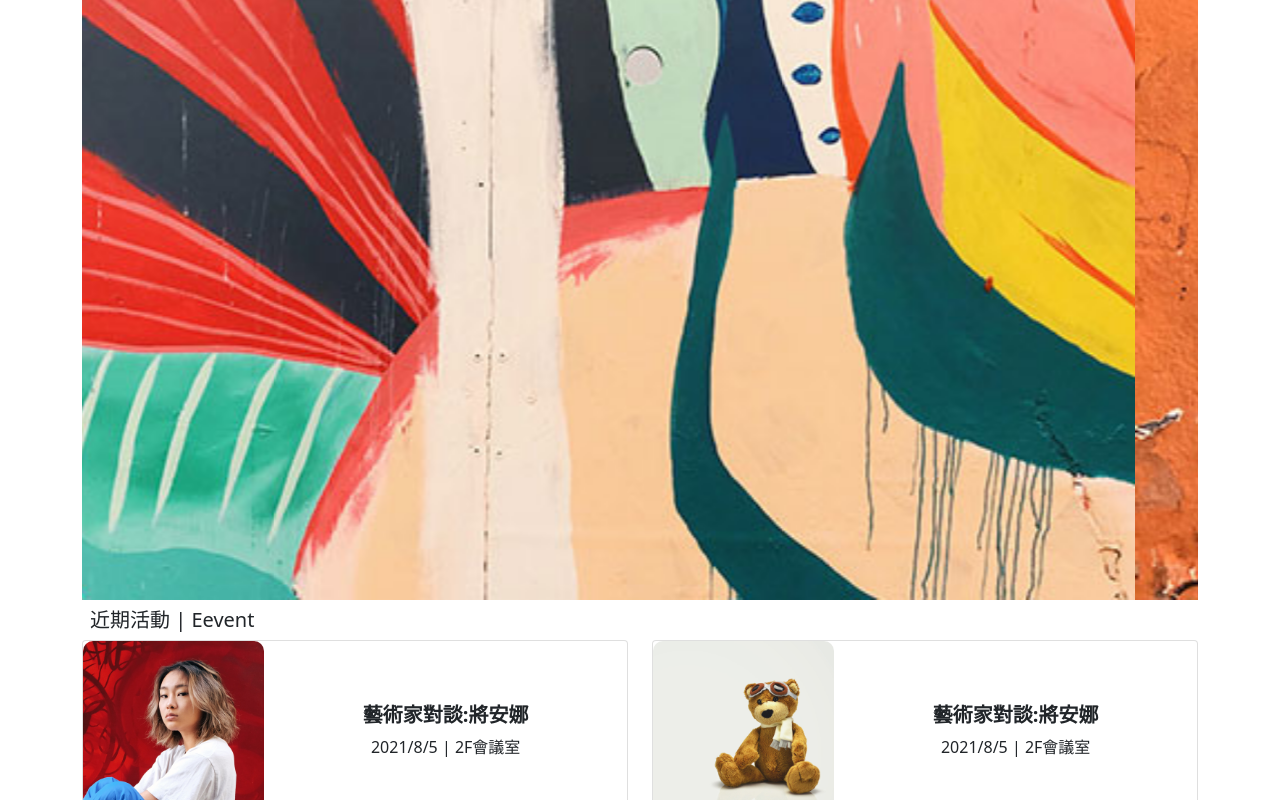
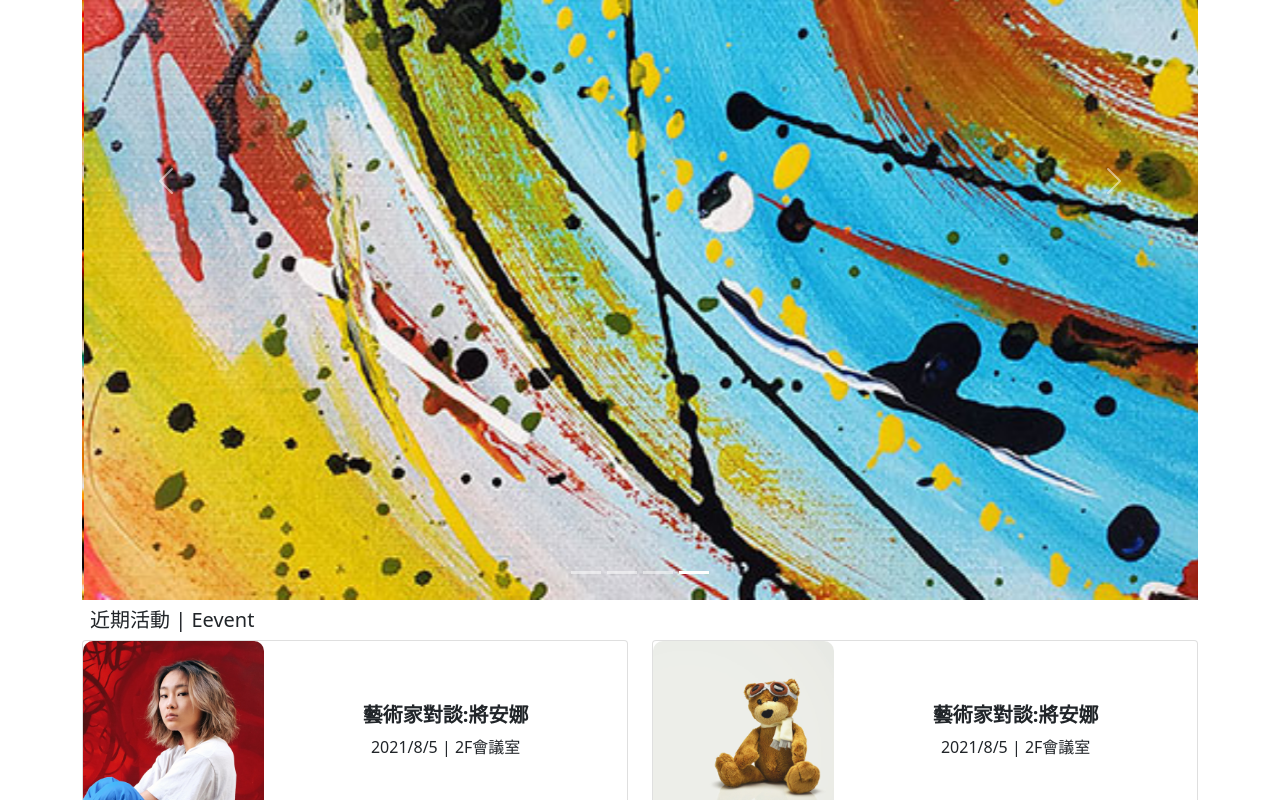
Before and after one commit to Shaun0118/shaun0118.github.io, a plain HTML site: page index.html in a window 1280 px wide. Shown: the part 982-1782 px from the top of the page. Drawn offline with nearby package versions, Linux system fonts and the light colour scheme.

Commit message:
Add files via upload

```diff
--- a/index.html
+++ b/index.html
@@ -102,21 +102,41 @@
     <carosel>
         <div class="container">
             <p class="h5 m-2"> 館內典藏 | Exhibitions</p>
-            <div id="carouselExampleSlidesOnly" class="carousel slide" data-bs-ride="carousel">
+            <div id="carouselExampleIndicators" class="carousel slide" data-bs-ride="carousel">
+                <div class="carousel-indicators">
+                    <button type="button" data-bs-target="#carouselExampleIndicators" data-bs-slide-to="0"
+                        class="active" aria-current="true" aria-label="Slide 1"></button>
+                    <button type="button" data-bs-target="#carouselExampleIndicators" data-bs-slide-to="1"
+                        aria-label="Slide 2"></button>
+                    <button type="button" data-bs-target="#carouselExampleIndicators" data-bs-slide-to="2"
+                        aria-label="Slide 3"></button>
+                    <button type="button" data-bs-target="#carouselExampleIndicators" data-bs-slide-to="3"
+                        aria-label="Slide 4"></button>
+                </div>
                 <div class="carousel-inner">
-                    <div class="carousel-item active">
+                    <div class="carousel-item active" data-bs-interval="1500">
                         <img src="./carouselImages/典藏(1).jpg" class="test" alt="...">
                     </div>
-                    <div class="carousel-item">
+                    <div class="carousel-item" data-bs-interval="1500">
                         <img src="./carouselImages/典藏(2).jpg" class="test" alt="...">
                     </div>
-                    <div class="carousel-item">
+                    <div class="carousel-item" data-bs-interval="1500">
                         <img src="./carouselImages/典藏(3).jpg" class="test" alt="...">
                     </div>
-                    <div class="carousel-item">
+                    <div class="carousel-item" data-bs-interval="1500">
                         <img src="./carouselImages/典藏(4).jpg" class="test" alt="...">
                     </div>
                 </div>
+                <button class="carousel-control-prev" type="button" data-bs-target="#carouselExampleIndicators"
+                    data-bs-slide="prev">
+                    <span class="carousel-control-prev-icon" aria-hidden="true"></span>
+                    <span class="visually-hidden">Previous</span>
+                </button>
+                <button class="carousel-control-next" type="button" data-bs-target="#carouselExampleIndicators"
+                    data-bs-slide="next">
+                    <span class="carousel-control-next-icon" aria-hidden="true"></span>
+                    <span class="visually-hidden">Next</span>
+                </button>
             </div>
         </div>
     </carosel>
```
